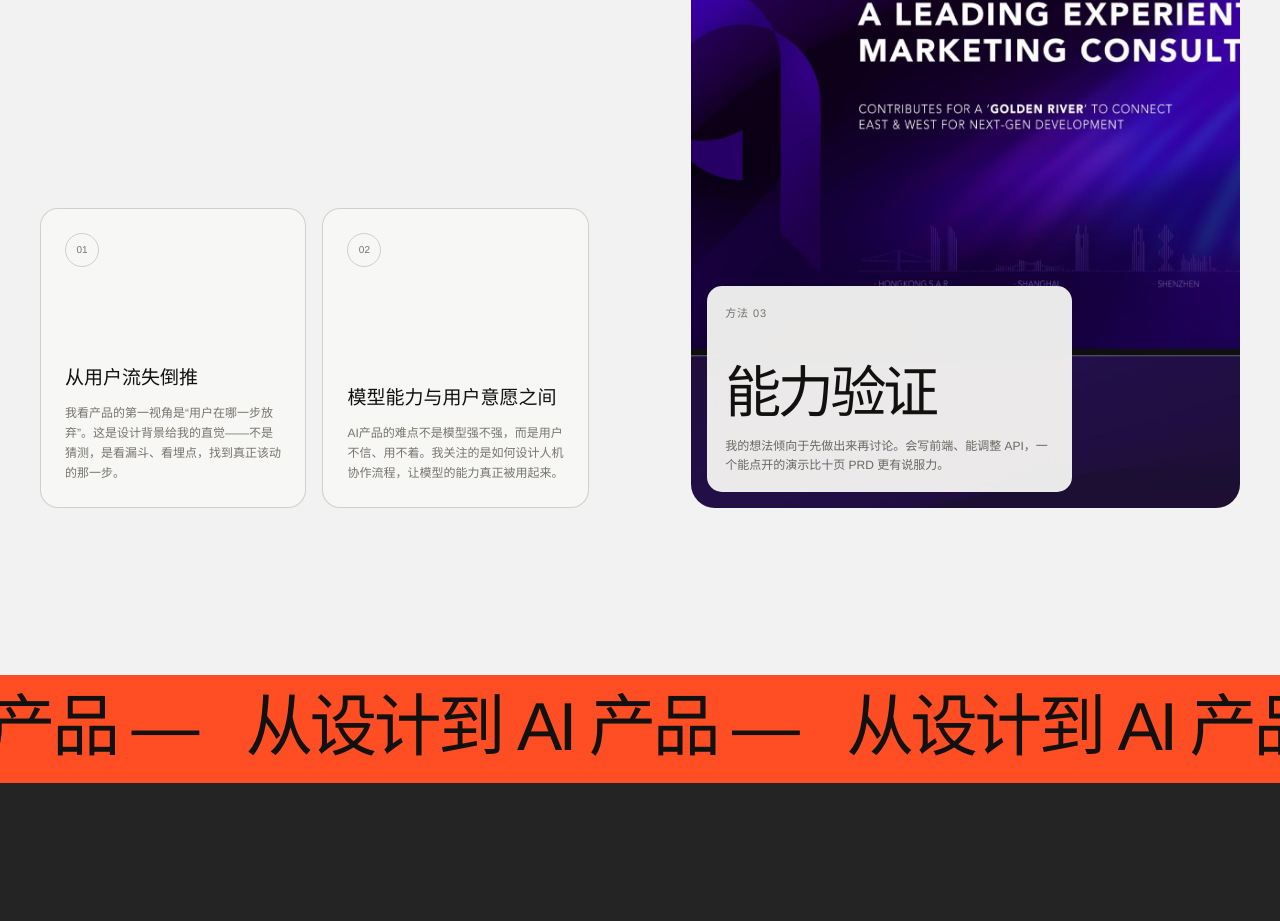
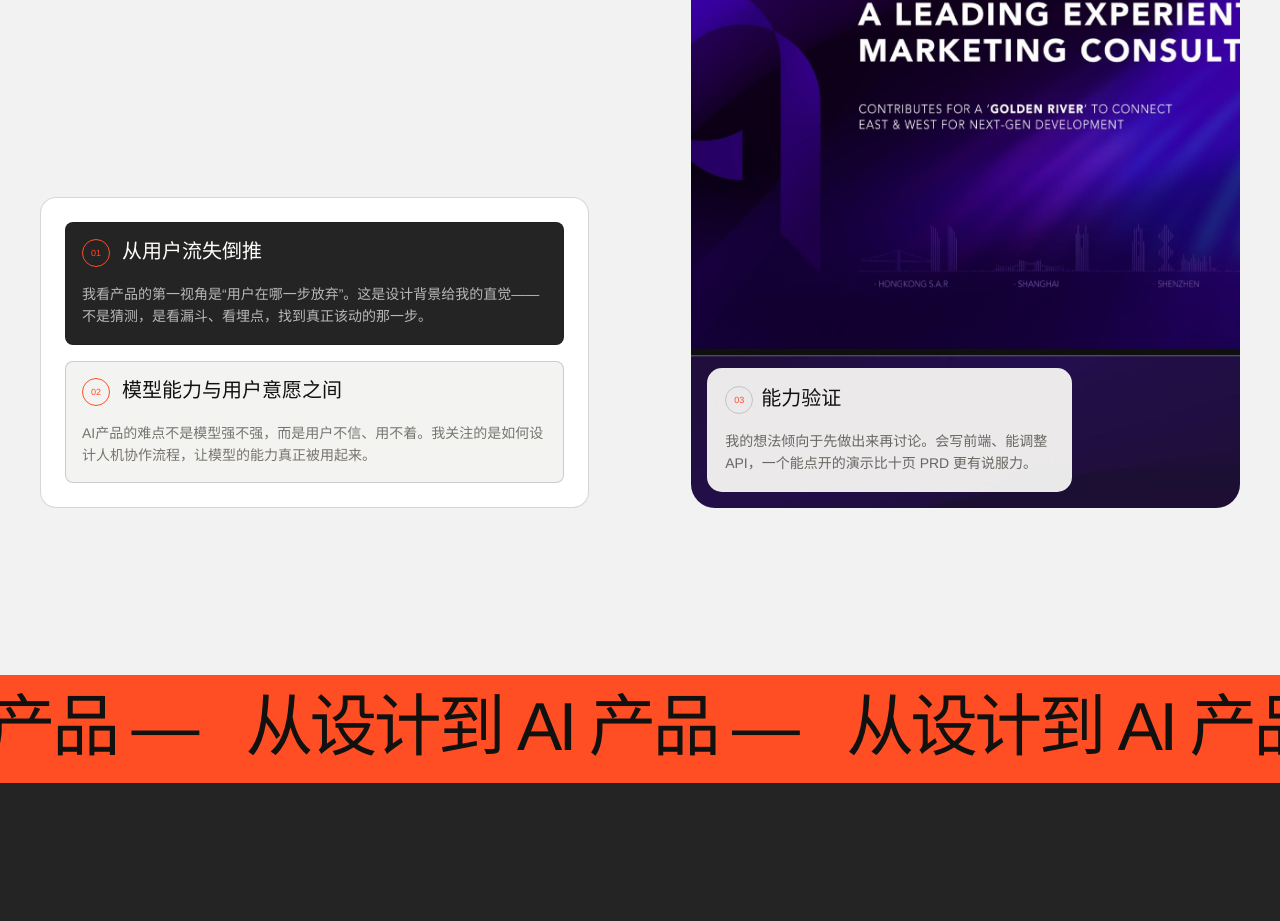
Before and after one commit to Miaaaa857/profile, a React (Vite) app: page /about in a window 1280 px wide. Shown: the part 2420-3341 px from the top of the page. Built offline with nearby package versions, Linux system fonts and the light colour scheme; a web font is replaced by a local one.

Commit message:
Match methodology card field layout

```diff
--- a/src/components/AelixaAbout.jsx
+++ b/src/components/AelixaAbout.jsx
@@ -118,8 +118,10 @@ export default function AelixaAbout() {
           <figure className="aa-approach__visual" data-reveal>
             <img src="/media/portfolio/page-39.jpg" alt="Strategy and product design work" />
             <figcaption>
-              <span>方法 03</span>
-              <strong>能力验证</strong>
+              <div className="aa-approach-overlay-title">
+                <span>03</span>
+                <strong>能力验证</strong>
+              </div>
               <p>我的想法倾向于先做出来再讨论。会写前端、能调整 API，一个能点开的演示比十页 PRD 更有说服力。</p>
             </figcaption>
           </figure>
--- a/src/styles/global.css
+++ b/src/styles/global.css
@@ -365,17 +365,20 @@ i { font-style: normal; }
 .aa-approach__grid { display: grid; grid-template-columns: 1fr 1fr; align-items: stretch; gap: clamp(60px, 8vw, 124px); }
 .aa-approach__content { display: flex; flex-direction: column; }
 .aa-approach__intro { max-width: 530px; margin-top: 40px; color: #605e58; font-size: clamp(15px, 1.15vw, 18px); line-height: 1.8; }
-.aa-approach__cards { margin-top: auto; padding-top: 74px; display: grid; grid-template-columns: 1fr 1fr; gap: 16px; }
-.aa-approach-card { min-height: 300px; padding: 24px; display: flex; flex-direction: column; border: 1px solid var(--line); border-radius: 18px; background: #f7f7f5; }
-.aa-approach-card > span { width: 34px; height: 34px; display: grid; place-items: center; border: 1px solid var(--line); border-radius: 50%; color: #77746e; font-size: 10px; }
-.aa-approach-card h3 { margin-top: auto; font-size: clamp(19px, 1.45vw, 25px); line-height: 1.15; font-weight: 500; }
-.aa-approach-card p { margin-top: 14px; color: #77746e; font-size: 12px; line-height: 1.65; }
+.aa-approach__cards { margin-top: auto; padding: 24px; display: grid; grid-template-columns: 1fr; gap: 16px; border: 1px solid var(--line); border-radius: 16px; background: #fff; }
+.aa-approach-card { min-height: 0; padding: 16px; display: grid; grid-template-columns: 28px 1fr; grid-template-rows: auto auto; column-gap: 12px; align-items: center; border: 1px solid var(--line); border-radius: 8px; background: #f3f3f1; }
+.aa-approach-card:first-child { background: #242424; color: #fffdf8; }
+.aa-approach-card > span { grid-column: 1; grid-row: 1; width: 28px; height: 28px; display: grid; place-items: center; border: 1px solid currentColor; border-radius: 50%; color: var(--accent); font-size: 9px; }
+.aa-approach-card h3 { grid-column: 2; grid-row: 1; margin: 0; font-size: 20px; line-height: 1.35; font-weight: 500; }
+.aa-approach-card p { grid-column: 1 / -1; grid-row: 2; margin-top: 16px; color: #77746e; font-size: 14px; line-height: 1.6; }
+.aa-approach-card:first-child p { color: rgba(255, 255, 255, .68); }
 .aa-approach__visual { position: relative; min-height: 790px; margin: 0; overflow: hidden; border-radius: 24px; background: #d8d8d4; }
 .aa-approach__visual > img { width: 100%; height: 100%; object-fit: cover; object-position: 43% center; }
 .aa-approach__visual figcaption { position: absolute; left: 16px; right: 16px; bottom: 16px; max-width: 365px; padding: 18px; border-radius: 15px; background: rgba(248, 248, 245, .94); color: var(--ink); backdrop-filter: blur(12px); }
-.aa-approach__visual figcaption span { color: #75736d; font-size: 11px; letter-spacing: .08em; text-transform: uppercase; }
-.aa-approach__visual figcaption strong { display: block; margin-top: 26px; font-size: 56px; letter-spacing: -.06em; font-weight: 500; }
-.aa-approach__visual figcaption p { margin-top: 8px; color: #696761; font-size: 12px; line-height: 1.55; }
+.aa-approach-overlay-title { display: flex; align-items: center; gap: 8px; }
+.aa-approach-overlay-title span { width: 28px; height: 28px; display: grid; place-items: center; border: 1px solid var(--line); border-radius: 50%; color: var(--accent); font-size: 9px; }
+.aa-approach-overlay-title strong { font-size: 20px; line-height: 1.35; letter-spacing: 0; font-weight: 600; }
+.aa-approach__visual figcaption p { margin-top: 16px; color: #696761; font-size: 14px; line-height: 1.6; }
 
 .aa-career { overflow: clip; }
 .aa-career__marquee { padding: 22px 0 25px; overflow: hidden; background: var(--accent); }
@@ -449,7 +452,7 @@ i { font-style: normal; }
   .aa-results__story { gap: 24px; }
   .aa-results__lead .aa-section-title h2 { font-size: 56px; }
   .aa-approach__grid { grid-template-columns: 1fr; }
-  .aa-approach__cards { margin-top: 60px; padding-top: 0; }
+  .aa-approach__cards { margin-top: 60px; }
   .aa-approach__visual { min-height: 680px; }
   .aa-career__body { padding-block: 100px; }
   .aa-career-card { grid-template-columns: minmax(120px, .25fr) 1fr; column-gap: 32px; }
@@ -552,7 +555,7 @@ i { font-style: normal; }
   .aa-results__lead .aa-section-title h2 { font-size: 48px; }
   .aa-results__lead > p, .aa-results__copy { font-size: 20px; }
   .aa-approach__cards { grid-template-columns: 1fr; }
-  .aa-approach-card { min-height: 265px; }
+  .aa-approach-card { min-height: 0; }
   .aa-approach__visual { min-height: 560px; border-radius: 16px; }
   .aa-career__heading { grid-template-columns: 1fr; gap: 40px; }
   .aa-career__body { padding-block: 60px; }
```
